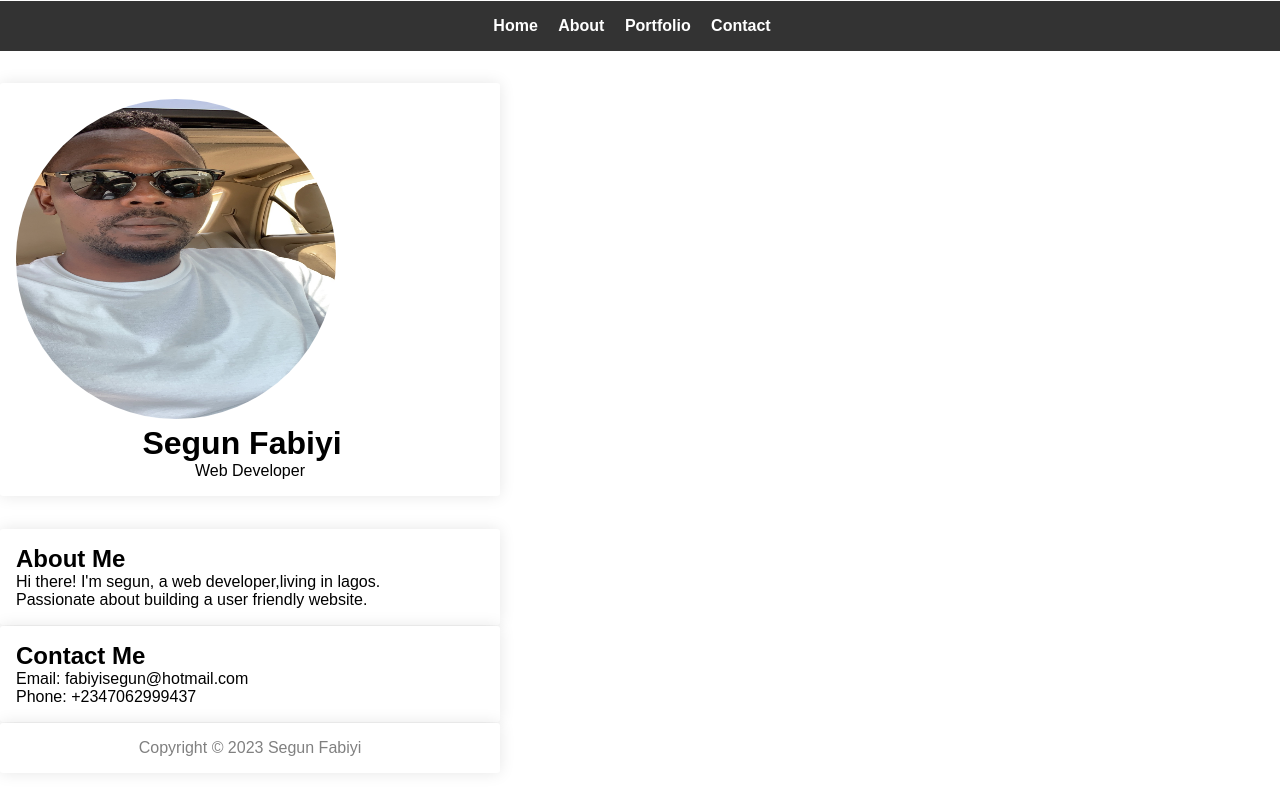
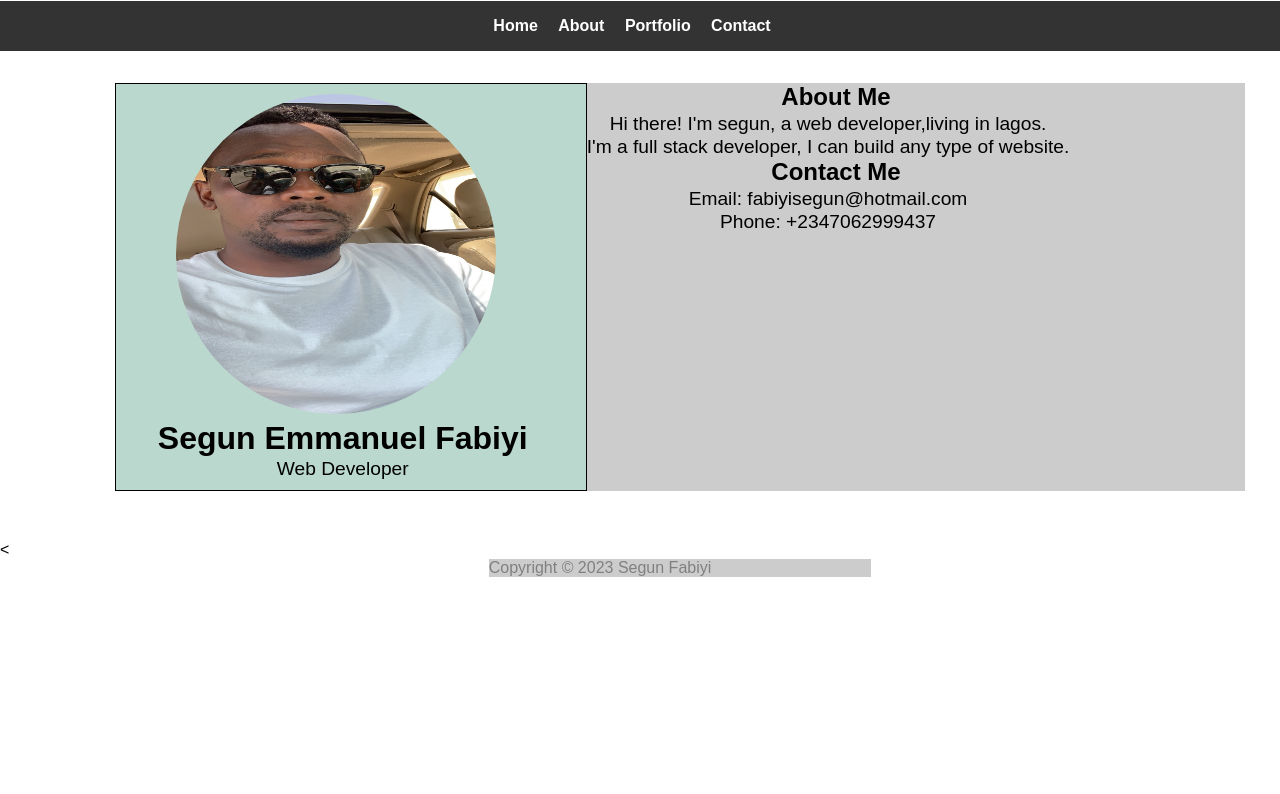
Before and after one commit to fabiyis/PortfolioWeek5, a plain HTML site: page index.Html in a window 1280 px wide. Drawn offline with Linux system fonts and the light colour scheme.

Commit message:
changes on style.css amd html files

```diff
--- a/Style.Css
+++ b/Style.Css
@@ -21,39 +21,47 @@ nav {
 }
 
 header img {
-    border-radius: 50%;
+    border-radius: 80%;
     width: 20rem;
     height: 20rem;
-    margin-right: 50rem;
+    margin-right: 5rem;
     margin-top: 0%;
+    image-resolution: 100%;
+    margin-left: 50px;
+
 }
 
 header h1 {
     margin-top: 0.1rem;
     font-size: 2rem;
     margin-right: 1rem;
-    text-align: left 0.1rem;
+    text-align: center;
+}
+
+header p {
+    font-size: 1.2rem;
+    margin-top: 0.1rem;
+    margin-right: 1rem;
+    text-align: center;
 }
 
 .container {
-    max-width: 500px;
-    margin-right: 50px;
-    padding: 1rem;
-    background-color: white;
-    box-shadow: 0 0 1rem rgba(0, 0, 0, 0.1);
-    border-radius: 3px;
-    margin-bottom: 1px;
-    margin-top: 0rem;
+    display: flex;
+    background: #ccc;
+    display: inline-flex;
+    grid-column: 2column;
+    padding-right: 10rem;
+    margin-left: 5rem;
 }
 
-.portfolio-item {
-    margin-top: 10px;
+.box1 {
+    flex: 1;
     padding: 10px;
-    border: 1px solid #ccc;
-}
+    border: 1px solid #000;
+    background-color: rgba(127, 255, 212, 0.226);
+    text-align: left;
+    size-adjust: 10%;
 
-.portfolio-item img {
-    width: 100%;
 }
 
 nav ul {
--- a/index.Html
+++ b/index.Html
@@ -18,26 +18,35 @@
 
     <header>
         <div class="container">
-            <img src="images/segz.JPG" alt="Segun">
-            <h1>Segun Fabiyi</h1>
-            <p>Web Developer</p>
+            <div class="box1">
+             <img src="images/segz.JPG" alt="Segun">
+             <h1>Segun Emmanuel Fabiyi</h1>
+             <p>Web Developer</p>
+            </div>
+
+            <div class="container2">
+               <div class="box2">
+               <h2>About Me</h2>
+               <p>Hi there! I'm segun, a web developer,living in lagos.</p>
+               <p>I'm a full stack developer, I can build any type of website.</p>
+               </div>
+
+            <div class="box3">
+              <h2>Contact Me</h2>
+              <p>Email: fabiyisegun@hotmail.com</p>
+              <p>Phone: +2347062999437</p>
+            </div>
         </div>
     </header>
 
     <section>
         <div class="container">
-            <h2>About Me</h2>
-            <p>Hi there! I'm segun, a web developer,living in lagos.</p>
-            <p>Passionate about building a user friendly website.</p>
+
         </div>
     </section>
 
     <section>
-        <div class="container">
-            <h2>Contact Me</h2>
-            <p>Email: fabiyisegun@hotmail.com</p>
-            <p>Phone: +2347062999437</p>
-        </div>
+        <
     </section>
 
     <footer>
```
